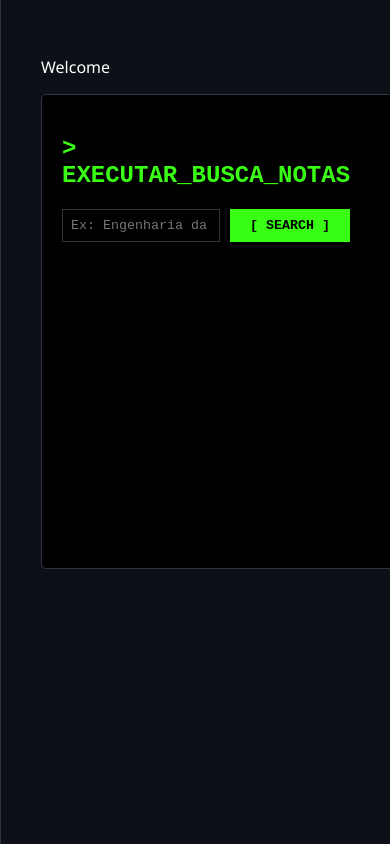
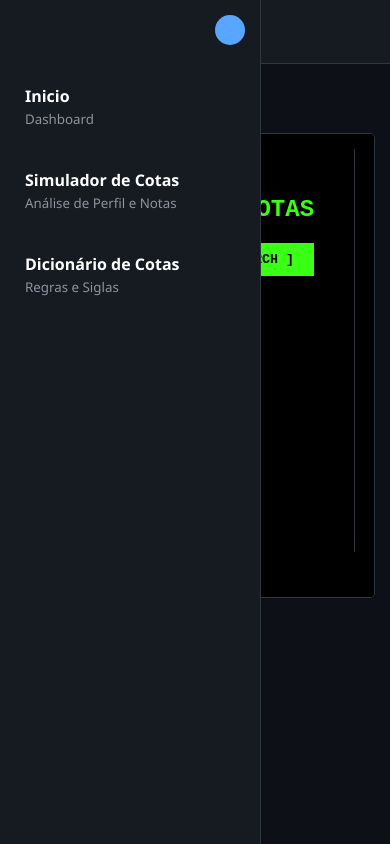
Before and after one commit to rodrigosousa64/capi_busque, a Django app: page /cotas/buscar/ in a window 390 px wide; the page is wider, and only the part inside the window is pictured. Run offline with Django 5.2, Linux system fonts and the light colour scheme; the visitor is signed in with stand-in values (Sample User, id 1); data comes from the database, SQL or seed files in the repository.

Commit message:
feat: improve mobile responsiveness with off-canvas sidebar and flex-wrap layouts

```diff
--- a/cota_min_and_max_enem/templates/cota_min_and_max_enem/busca.html
+++ b/cota_min_and_max_enem/templates/cota_min_and_max_enem/busca.html
@@ -80,7 +80,7 @@
             <div style="border-top: 1px solid #30363d; padding-top: 10px;">
                 <div style="color: #8b949e; font-size: 0.8rem; margin-bottom: 5px;">[OUTRAS_COTAS_ELEGIVEIS_CASCATA]</div>
                 {% for cota in result.outras_cotas %}
-                <div style="display: flex; gap: 15px; font-size: 0.85rem; color: #c9d1d9; margin-bottom: 5px;">
+                <div style="display: flex; flex-wrap: wrap; gap: 15px; font-size: 0.85rem; color: #c9d1d9; margin-bottom: 5px;">
                     <span style="color: #58a6ff; font-weight: bold; width: 30px;">{{ cota.codigo }}</span>
                     <span>VAGAS: {{ cota.vagas|default:"N/A" }}</span>
                     <span>MIN: <span style="color: #ffeb3b;">{{ cota.nota_minima|default:"NULL" }}</span></span>
@@ -93,7 +93,7 @@
             {% if result.ampla_concorrencia and result.ampla_concorrencia.codigo != result.cota_perfil.codigo %}
             <div style="border-top: 1px solid #30363d; padding-top: 10px;">
                 <div style="color: #8b949e; font-size: 0.8rem; margin-bottom: 5px;">[COMPARE: AMPLA_CONCORRENCIA]</div>
-                <div style="display: flex; gap: 15px; font-size: 0.85rem; color: #fff;">
+                <div style="display: flex; flex-wrap: wrap; gap: 15px; font-size: 0.85rem; color: #fff;">
                     <span>VAGAS: {{ result.ampla_concorrencia.vagas|default:"N/A" }}</span>
                     <span>MIN: {{ result.ampla_concorrencia.nota_minima|default:"NULL" }}</span>
                     <span>MAX: {{ result.ampla_concorrencia.nota_maxima|default:"NULL" }}</span>
--- a/static/home/index.css
+++ b/static/home/index.css
@@ -1,4 +1,3 @@
-
 
 :root {
     --bg-color: #0d1117;
@@ -13,6 +12,7 @@ body {
     background: var(--bg-color);
     color: white;
     display: flex;
+    min-height: 100vh;
 }
 
 /* Esconde o checkbox */
@@ -20,21 +20,44 @@ body {
     display: none;
 }
 
+/* Header mobile - oculto no desktop */
+.mobile-header {
+    display: none;
+    background: #161b22;
+    padding: 15px 20px;
+    align-items: center;
+    border-bottom: 1px solid #30363d;
+    position: sticky;
+    top: 0;
+    z-index: 900;
+}
+
+.mobile-menu-btn {
+    cursor: pointer;
+    color: var(--accent-color);
+    font-size: 1.5rem;
+    font-weight: bold;
+}
+
 /* Sidebar Base */
 .sidebar {
     width: var(--sidebar-width);
     height: 100vh;
     background: #161b22;
-    transition: width 0.4s cubic-bezier(0.175, 0.885, 0.32, 1.275);
+    transition: all 0.4s cubic-bezier(0.175, 0.885, 0.32, 1.275);
     position: sticky;
     top: 0;
-    overflow: hidden;
+    overflow-y: auto;
+    overflow-x: hidden;
     border-right: 1px solid #30363d;
+    flex-shrink: 0;
 }
 
-/* Lógica de Fechamento */
-.nav-toggle:checked~.sidebar {
-    width: var(--collapsed-width);
+/* Lógica de Fechamento (Desktop) */
+@media (min-width: 769px) {
+    .nav-toggle:checked~.sidebar {
+        width: var(--collapsed-width);
+    }
 }
 
 /* Estilo dos Itens */
@@ -66,7 +89,7 @@ body {
     color: #8b949e;
 }
 
-/* Botão Toggle */
+/* Botão Toggle dentro da sidebar (fechar no mobile, colapsar no desktop) */
 .toggle-button {
     position: absolute;
     right: 15px;
@@ -76,12 +99,19 @@ body {
     height: 30px;
     background: var(--accent-color);
     border-radius: 50%;
+    display: flex;
+    align-items: center;
+    justify-content: center;
+    color: #000;
+    font-weight: bold;
 }
 
 /* Área de Conteúdo */
 .content {
     flex-grow: 1;
     padding: 40px;
+    max-width: 100%;
+    box-sizing: border-box;
 }
 
 .terminal-box {
@@ -91,14 +121,57 @@ body {
     border: 1px solid #30363d;
     font-family: 'Courier New', Courier, monospace;
     color: #39ff14;
-    /* Neon Green */
+    overflow-x: auto;
 }
 
 .item a {
     text-decoration: none;
-    /* Remove o sublinhado */
     color: inherit;
-    /* Herda a cor do elemento pai (.item) */
     display: block;
-    /* Garante que toda a área do item seja clicável */
 }
+
+/* RESPONSIVIDADE PARA MOBILE */
+@media (max-width: 768px) {
+    body {
+        flex-direction: column;
+    }
+
+    .mobile-header {
+        display: flex;
+    }
+
+    /* Sidebar se torna off-canvas (escondida na esquerda) */
+    .sidebar {
+        position: fixed;
+        left: -var(--sidebar-width);
+        z-index: 1000;
+        transition: left 0.3s ease;
+    }
+
+    /* Quando ativado no mobile, ela desliza pra tela */
+    .nav-toggle:checked~.sidebar {
+        left: 0;
+        width: var(--sidebar-width); /* ignora o collapsed-width */
+    }
+
+    /* Fundo escuro atrás da sidebar quando aberta */
+    .nav-toggle:checked~.overlay {
+        display: block;
+        position: fixed;
+        top: 0;
+        left: 0;
+        width: 100vw;
+        height: 100vh;
+        background: rgba(0,0,0,0.7);
+        z-index: 999;
+    }
+
+    .content {
+        padding: 15px;
+    }
+
+    /* Ajustes específicos para as caixas do dashboard na tela pequena */
+    .terminal-box {
+        padding: 15px 10px;
+    }
+}
--- a/templates/home/index.html
+++ b/templates/home/index.html
@@ -10,6 +10,13 @@
 <body>
 
     <input type="checkbox" id="nav-toggle" class="nav-toggle">
+
+    <div class="mobile-header">
+        <label for="nav-toggle" class="mobile-menu-btn">☰ MENU</label>
+    </div>
+
+    <!-- Fundo escuro ao abrir o menu no celular -->
+    <label for="nav-toggle" class="overlay" style="display: none;"></label>
 
     <aside class="sidebar">
         <label for="nav-toggle" class="toggle-button">
```
